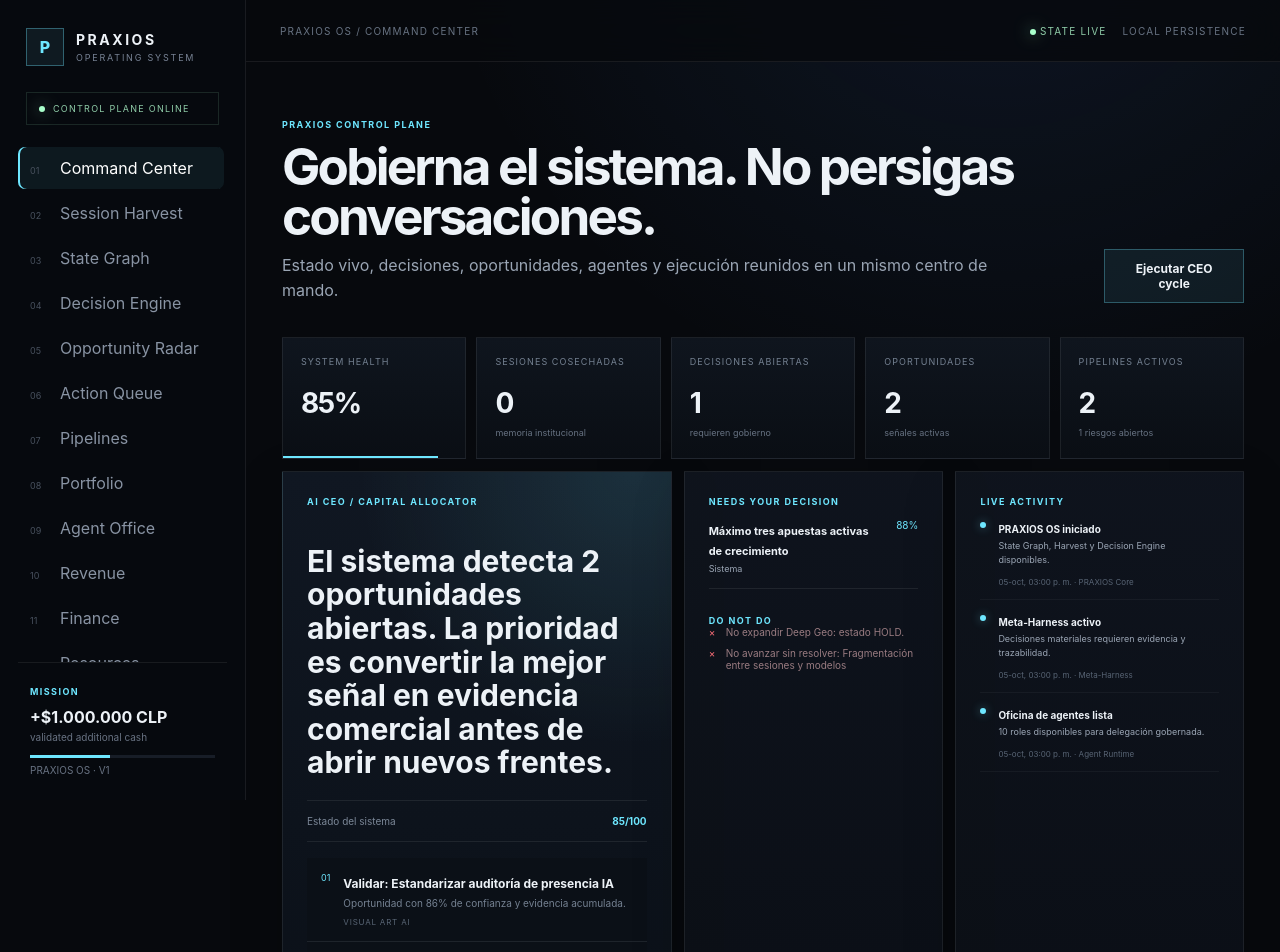
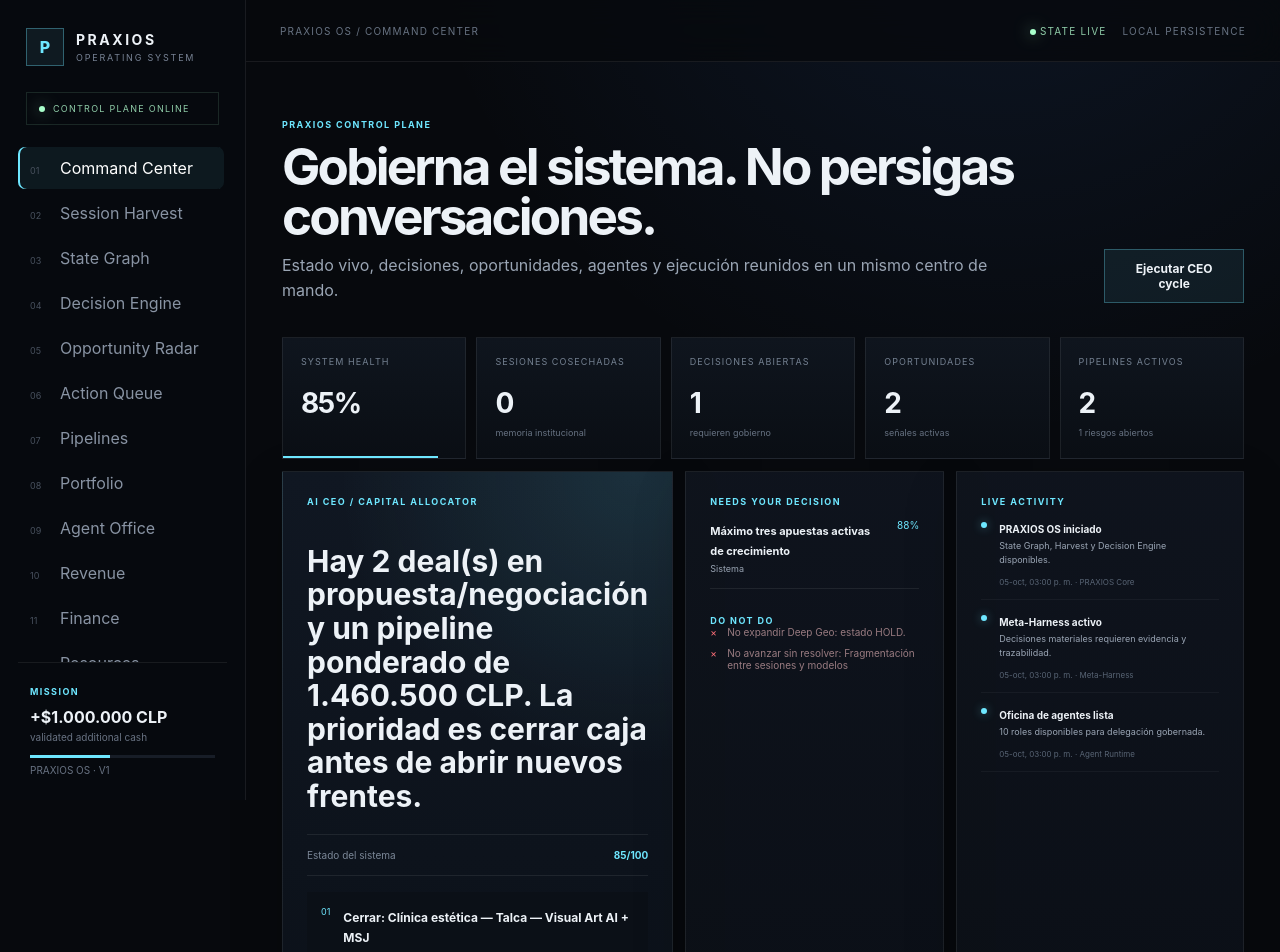
Before and after one commit to deepanalytica/praxios, a React (Vite) app: page / in a window 1280 px wide. Shown: the top 952 px of the page. Built offline with nearby package versions, Linux system fonts and the light colour scheme.

Commit message:
feat(ceo): prioritize near-close revenue in CEO cycle

```diff
--- a/src/os/decision.ts
+++ b/src/os/decision.ts
@@ -7,19 +7,30 @@ export function buildCeoBrief(state:PraxiosState):CioBrief{
   const opportunities=open("opportunity").sort((a,b)=>b.confidence-a.confidence);
   const risks=open("risk").sort((a,b)=>{
     const rank={critical:4,high:3,medium:2,low:1};
-    return (rank[b.severity||"medium"]||0)-(rank[a.severity||"medium"]||0);
+    return(rank[b.severity||"medium"]||0)-(rank[a.severity||"medium"]||0);
   });
   const tasks=open("task");
+  const activeDeals=state.deals.filter(d=>d.stage!=="Won"&&d.stage!=="Lost");
+  const nearClose=activeDeals
+    .filter(d=>d.stage==="Proposal"||d.stage==="Negotiation")
+    .sort((a,b)=>(b.value*b.probability)-(a.value*a.probability));
+  const weightedPipeline=state.deals.reduce((sum,d)=>sum+d.value*(d.probability/100),0);
   const topProjects=[...projects].filter(p=>p.id!=="praxios-core").sort((a,b)=>b.score-a.score).slice(0,3);
 
   const priorities:Array<{title:string;reason:string;project?:string}>=[];
-  if(opportunities[0])priorities.push({
+  if(nearClose[0])priorities.push({
+    title:`Cerrar: ${nearClose[0].account} — ${nearClose[0].offer}`,
+    reason:`${nearClose[0].stage} · ${nearClose[0].probability}% · ${nearClose[0].value.toLocaleString("es-CL")} CLP. Un deal avanzado desplaza trabajo especulativo.`,
+    project:nearClose[0].project,
+  });
+  if(opportunities[0]&&priorities.length<3)priorities.push({
     title:`Validar: ${opportunities[0].title}`,
-    reason:`Oportunidad con ${opportunities[0].confidence}% de confianza y evidencia acumulada.`,
+    reason:`Oportunidad con ${opportunities[0].confidence}% de confianza; convertirla en evidencia comercial antes de construir de más.`,
     project:opportunities[0].project,
   });
   for(const project of topProjects){
     if(priorities.length>=3)break;
+    if(priorities.some(p=>p.project===project.name))continue;
     priorities.push({title:project.nextDecision,reason:`${project.name} tiene score ${project.score} y alta prioridad económica.`,project:project.name});
   }
   if(tasks.length>0&&priorities.length<3)priorities.push({title:tasks[0].title,reason:"Acción abierta detectada en una sesión reciente.",project:tasks[0].project});
@@ -31,9 +42,11 @@ export function buildCeoBrief(state:PraxiosState):CioBrief{
 
   const load=Math.min(30,decisions.length*3+risks.length*4+Math.max(0,tasks.length-8));
   const systemHealth=Math.max(40,92-load);
-  const thesis=opportunities.length
-    ?`El sistema detecta ${opportunities.length} oportunidades abiertas. La prioridad es convertir la mejor señal en evidencia comercial antes de abrir nuevos frentes.`
-    :"La prioridad sigue siendo monetizar capacidades existentes y cerrar ciclos abiertos antes de crear nuevos proyectos.";
+  const thesis=nearClose.length
+    ?`Hay ${nearClose.length} deal(s) en propuesta/negociación y un pipeline ponderado de ${Math.round(weightedPipeline).toLocaleString("es-CL")} CLP. La prioridad es cerrar caja antes de abrir nuevos frentes.`
+    :opportunities.length
+      ?`El sistema detecta ${opportunities.length} oportunidades abiertas. La prioridad es convertir la mejor señal en evidencia comercial antes de abrir nuevos frentes.`
+      :"La prioridad sigue siendo monetizar capacidades existentes y cerrar ciclos abiertos antes de crear nuevos proyectos.";
 
   return{
     generatedAt:new Date().toISOString(),
```
